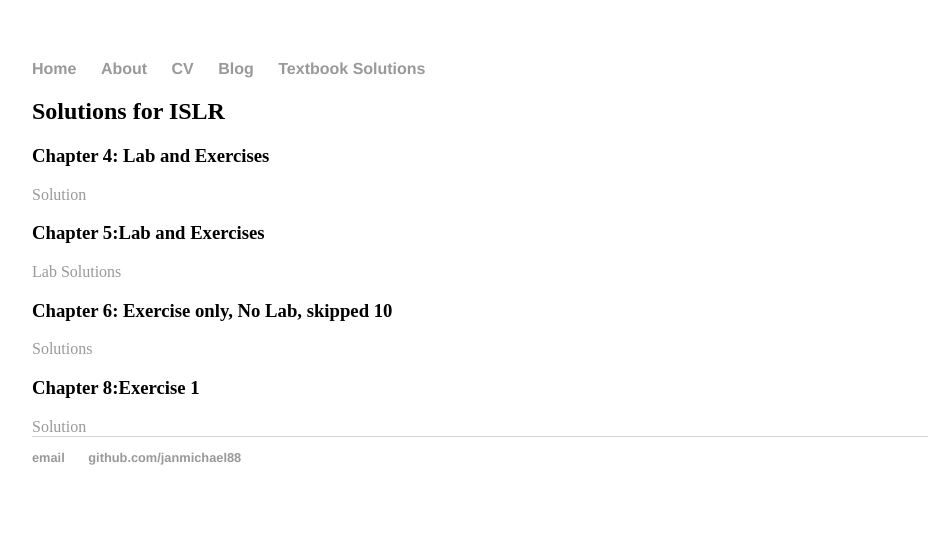
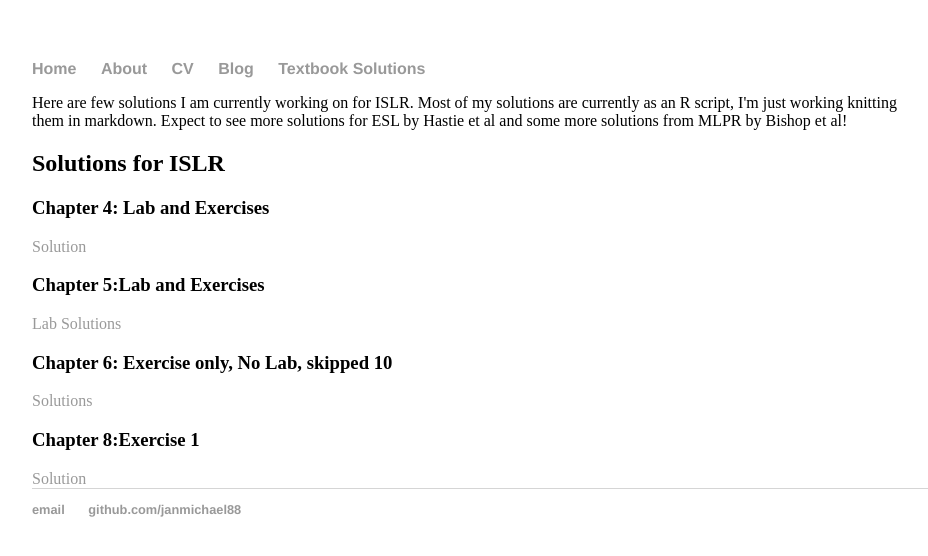
Before and after one commit to janmichael88/janmichael88.github.io, a Jekyll site: the page built from Textbook Solutions/index.html, in a window 1280 px wide. Shown: the top 556 px of the page, without its empty margins (160-1088 px from the left). Built offline with Jekyll 4.4.1, drawn with Linux system fonts in a browser that asks for light colours.

Commit message:
Update index.html

```diff
--- a/Textbook Solutions/index.html
+++ b/Textbook Solutions/index.html
@@ -2,6 +2,9 @@
 layout: default
 title: Jan Michael Austria's Textbook solutions
 ---
+Here are few solutions I am currently working on for ISLR. Most of my solutions are currently as an R script, I'm just working
+knitting them in markdown. Expect to see more solutions for ESL by Hastie et al and some more solutions from MLPR by Bishop et al!
+
 <h2> Solutions for ISLR </h2>
 
 <h3> Chapter 4: Lab and Exercises </h3>
```
